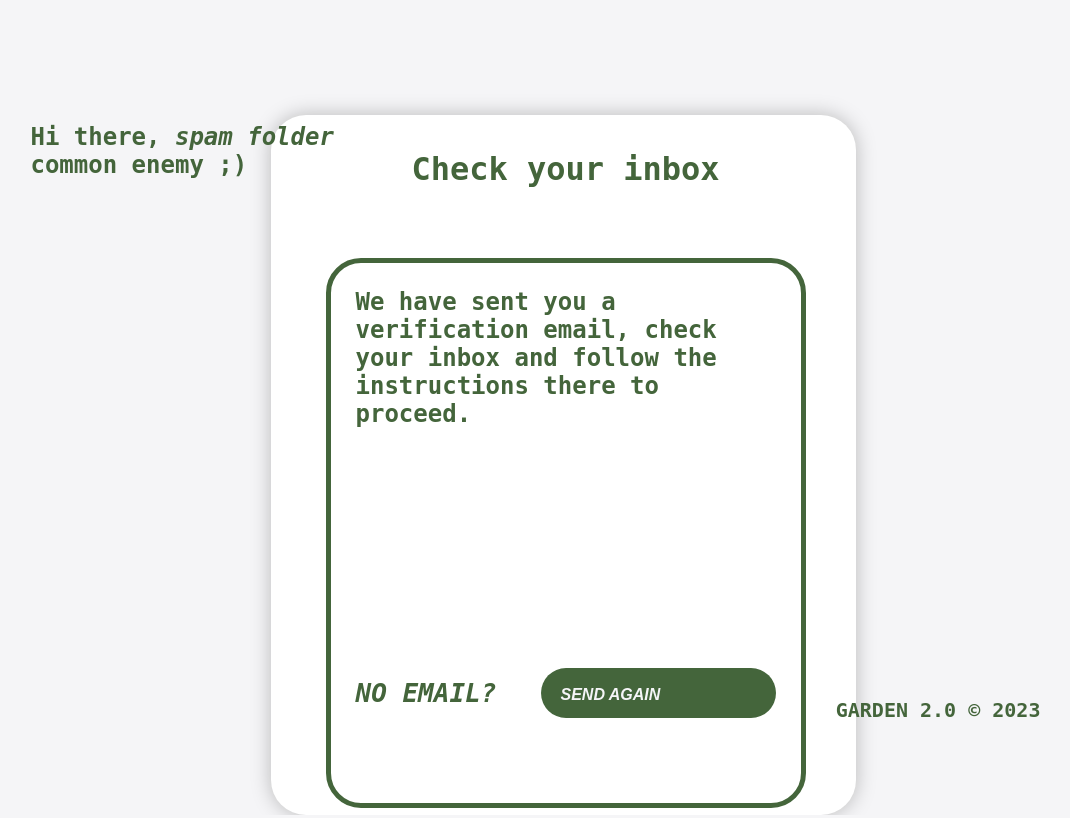
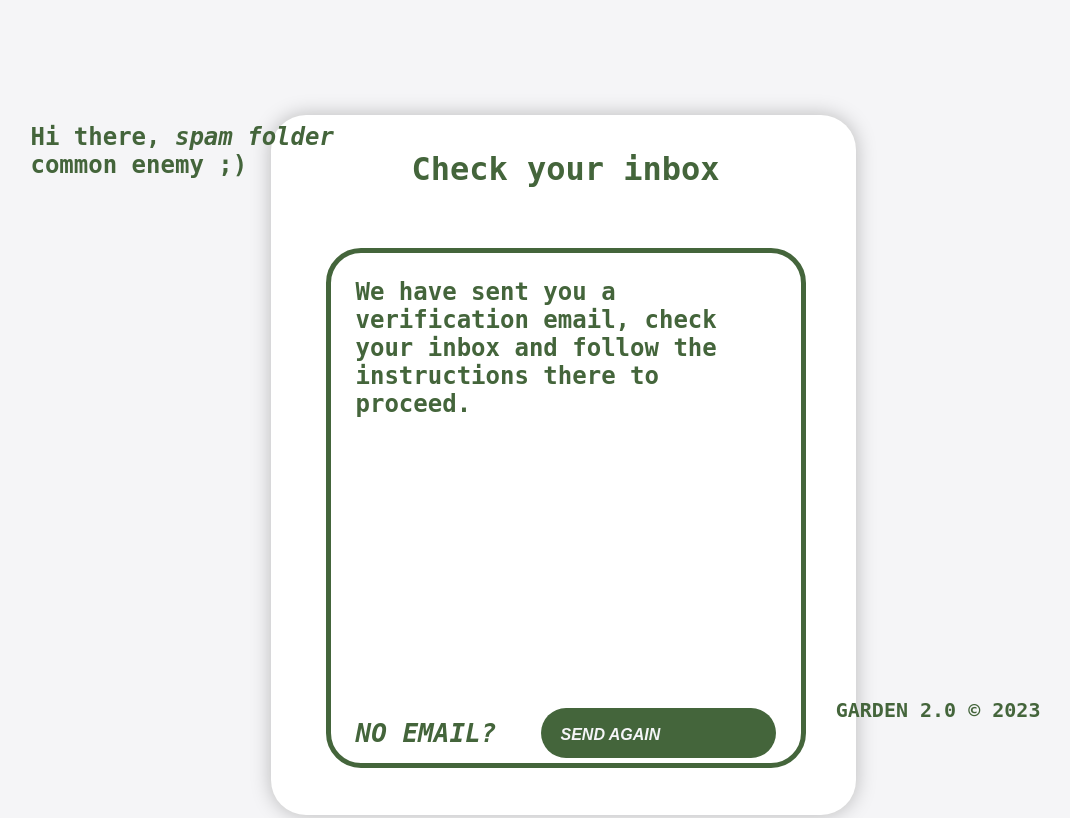
Before and after one commit to FedericoZorgnotto/orto2.0, a Flask app: page /auth/verification in a window 1280 px wide. Shown: the part 58-876 px from the top of the page, without its empty margins (77-1147 px from the left). Run offline with Flask 3, Linux system fonts and the light colour scheme; some libraries are stand-ins or nearby versions.

Commit message:
migliorato css del verification

```diff
--- a/app/static/css/signup.css
+++ b/app/static/css/signup.css
@@ -167,11 +167,12 @@ input::placeholder {
     border: #44653B solid 5px;
     border-radius: 35px;
     padding: 25px;
-    height: 500px;
+    height: 460px;
     color: #44653B;
     font-size: 24px;
     font-weight: bolder;
     text-align: left;
+    margin-top: -10px;
 }
 
 
@@ -179,7 +180,7 @@ input::placeholder {
     display: flex;
     flex-direction: row;
     justify-content: space-between;
-    margin-top: 240px;
+    margin-top: 290px;
 }
 
 
@@ -187,3 +188,25 @@ input::placeholder {
     font-size: 26px;
     margin-top: 10px;
 }
+
+#new-mail {
+    color: var(--white);
+    background-color: var(--green);
+    font-weight: bold;
+    font-style: italic;
+    font-size: 16px;
+    width: 235px;
+    height: 50px;
+    padding-left: 20px;
+    padding-top: 4px;
+    border-radius: 35px;
+    border: none;
+    text-align: left;
+    transition: text-indent 0.5s ease;
+}
+
+
+#new-mail:hover {
+    text-indent: 90px;
+    cursor: pointer;
+}
--- a/app/templates/auth/verification.html
+++ b/app/templates/auth/verification.html
@@ -63,7 +63,9 @@
             We have sent you a verification email, check your inbox and follow the instructions there to proceed.
             <div id="sendagain">
                 <h1 id="noemail" class="italic">NO EMAIL?</h1>
-                <button id="create-Account" onclick="">SEND AGAIN</button>
+                <a href="{{ url_for("wip.index") }}">
+                    <button id="new-mail" onclick="">SEND AGAIN</button>
+                </a>
             </div>
         </div>
     </div>
```
